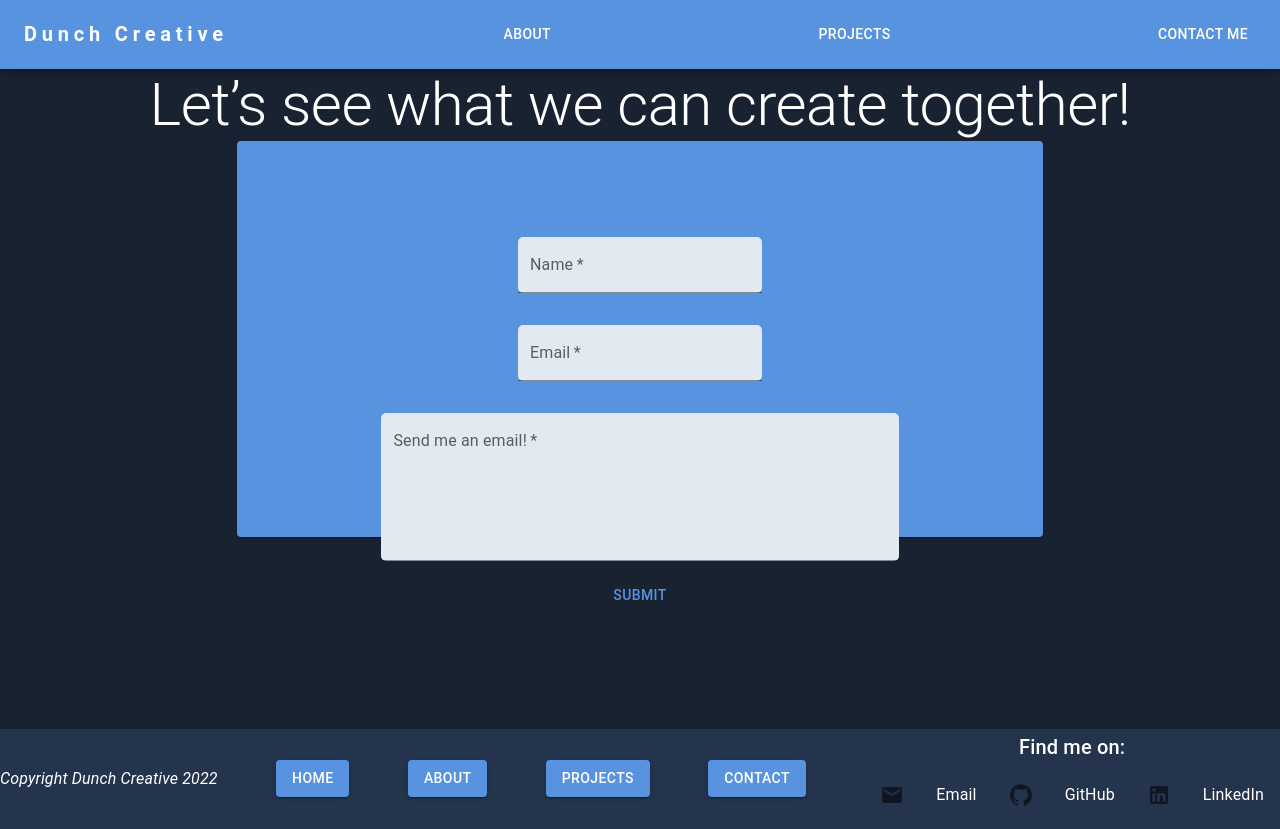
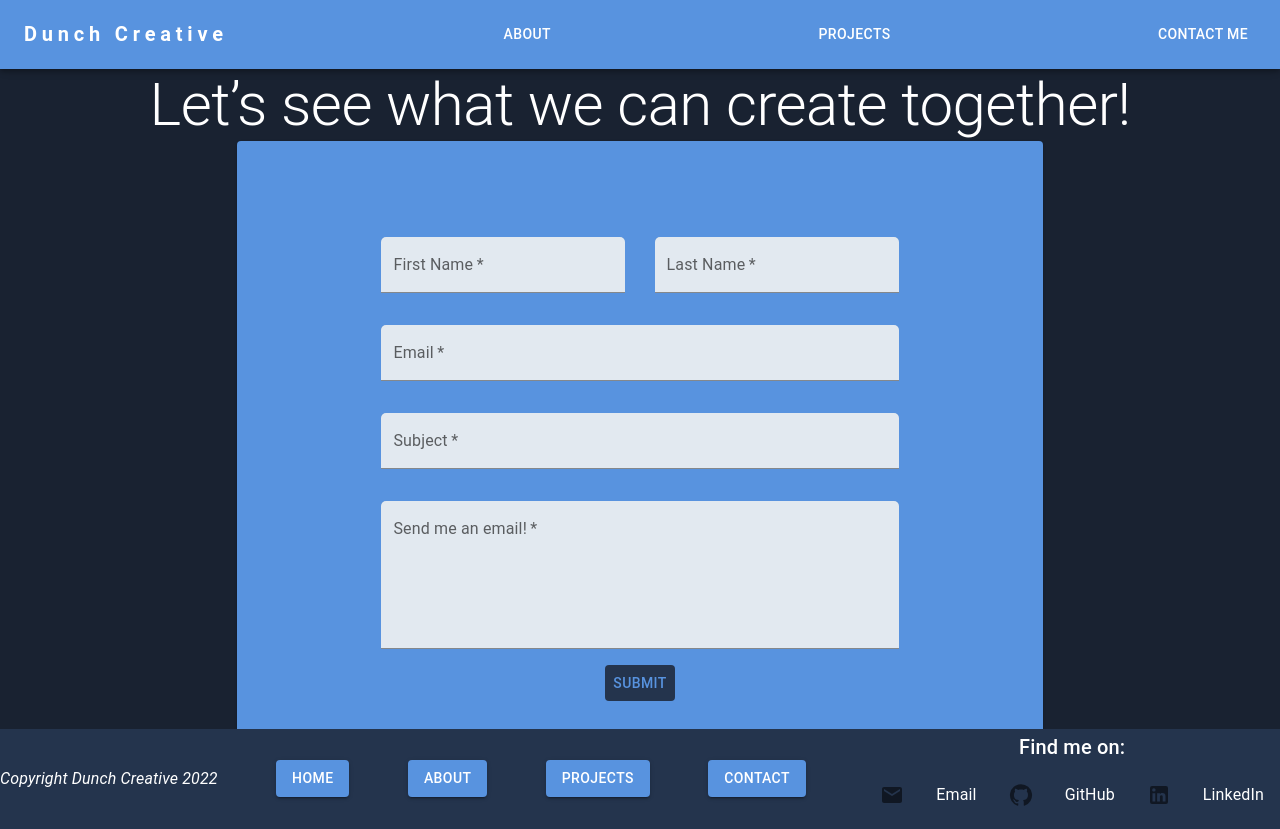
Before and after one commit to Kieran-Dunch/dunch-creative, a React (Create React App) app: page /contact in a window 1280 px wide. Built offline with nearby package versions, Linux system fonts and the light colour scheme.

Commit message:
basic styles

```diff
--- a/src/pages/ContactMe.css
+++ b/src/pages/ContactMe.css
@@ -5,7 +5,7 @@
 
 .MuiTextField-root {
   background-color: aliceblue;
-  border-radius: 5px;
+  border-radius: 5px 5px 0px 0px;
 }
 
 .MuiFilledInput-root {
@@ -14,7 +14,6 @@
 
 #contact {
   background-color: #5893df;
-  height: 60%;
   padding: 5rem;
   width: 70%;
   margin: 0 auto;
--- a/src/pages/ContactMe.js
+++ b/src/pages/ContactMe.js
@@ -1,6 +1,7 @@
 import { Button, Container, Paper, TextField, Typography } from "@mui/material";
 import React, { useRef } from "react";
 import emailjs from "@emailjs/browser";
+import { Box } from "@mui/system";
 import { useState } from "react";
 
 // styles
@@ -55,28 +56,49 @@
       <Typography variant="h2"> Let’s see what we can create together!</Typography>
       <Paper id="contact" color="text">
         <form ref={form} onSubmit={sendEmail}>
+          <Box sx={{ display: "flex", justifyContent: "space-between" }}>
             <TextField
-            className="hello"
               value={nameValue}
               onChange={onChange}
               color="text"
-            label="Name"
-            name="from_name"
-            halfWidth
+              label="First Name"
+              name="from_first_name"
               required
               variant="filled"
-            sx={{ my: 2, mx: 4 }}
+              sx={{ my: 2 }}
             />
+            <TextField
+              value={nameValue}
+              onChange={onChange}
+              color="text"
+              label="Last Name"
+              name="from_last_name"
+              required
+              variant="filled"
+              sx={{ my: 2 }}
+            />
+          </Box>
           <TextField
             value={emailValue}
             onChange={onChange}
             color="text"
             label="Email"
             name="from_email"
-            halfWidth
+            fullWidth
             required
             variant="filled"
-            sx={{ my: 2, mx: 4 }}
+            sx={{ my: 2 }}
+          />
+          <TextField
+            value={emailValue}
+            onChange={onChange}
+            color="text"
+            label="Subject"
+            name="subject_line"
+            fullWidth
+            required
+            variant="filled"
+            sx={{ my: 2 }}
           />
           <TextField
             value={messageValue}
@@ -92,7 +114,7 @@
             rows={5}
             sx={{ my: 2 }}
           />
-          <Button type="submit" color="primary" sx={{ backgroundColor: "primary" }}>
+          <Button type="submit" color="primary" sx={{ backgroundColor: "#24344d" }}>
             Submit
           </Button>
         </form>
```
Lines whose indentation alone changed are shown as unchanged.
